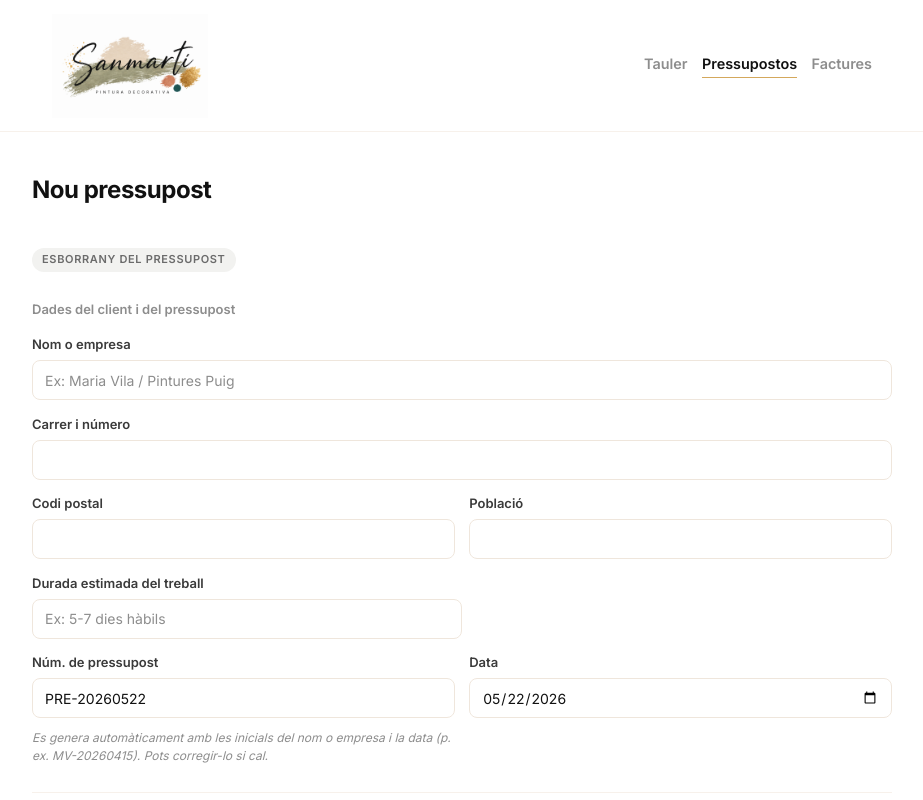
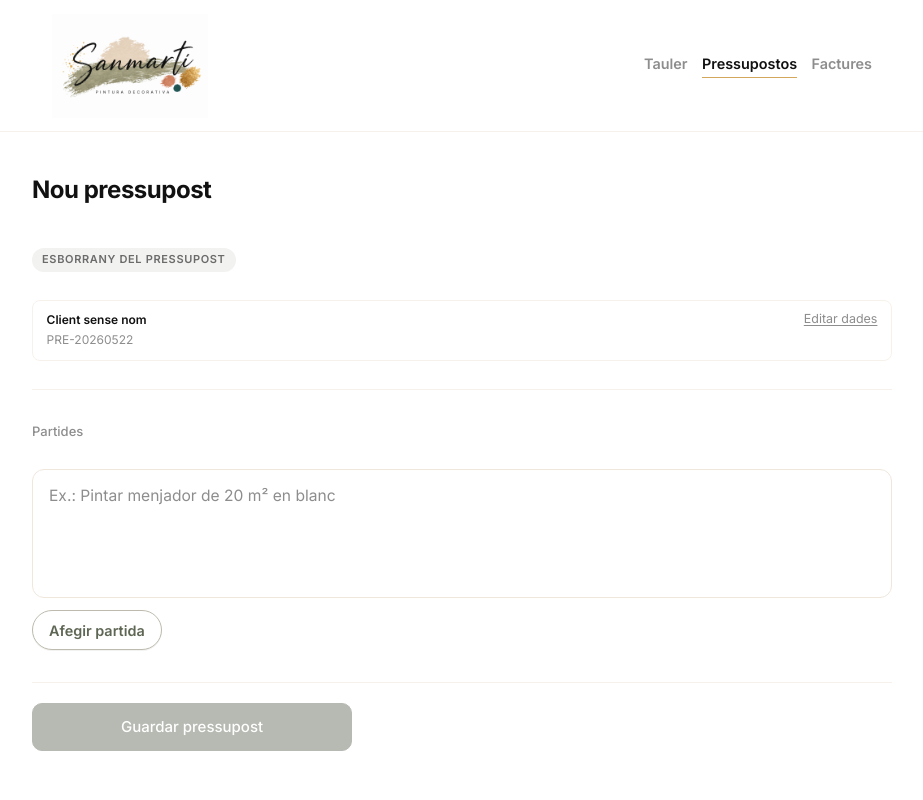
Before and after one commit to marcelavbc/ai-budget-agent, a Next.js app: page /budgets/nou in a window 1280 px wide. Shown: the top 800 px of the page, without its empty margins (178-1101 px from the left). Built offline with nearby package versions, Linux system fonts and the light colour scheme.

Commit message:
feat: add collapsible client summary section in BudgetClientForm for improved user interaction and display of client details

```diff
--- a/src/features/budgets/components/BudgetClientForm.tsx
+++ b/src/features/budgets/components/BudgetClientForm.tsx
@@ -1,3 +1,4 @@
+import { useState } from "react";
 import type { BudgetClientDetails } from "@/features/budgets/types/budget";
 import styles from "./BudgetDraftView.module.css";
 
@@ -14,6 +15,8 @@ export function BudgetClientForm({
   onQuoteNumberChange: (value: string) => void;
   onResetQuoteAutomation: () => void;
 }) {
+  const [collapsed, setCollapsed] = useState(true);
+
   function setClientField<K extends keyof BudgetClientDetails>(
     key: K,
     value: BudgetClientDetails[K]
@@ -21,8 +24,38 @@ export function BudgetClientForm({
     onChange((prev) => ({ ...prev, [key]: value }));
   }
 
+  const clientName = client.nameOrCompany || "Client sense nom";
+  const quoteNumber = client.quoteNumber || "—";
+
+  if (collapsed) {
+    return (
+      <div className={styles.clientSection}>
+        <div className={styles.clientSummary}>
+          <div className={styles.clientSummaryText}>
+            <span className={styles.clientSummaryName}>{clientName}</span>
+            <span>{quoteNumber}</span>
+          </div>
+          <button
+            type="button"
+            className={styles.linkLike}
+            onClick={() => setCollapsed(false)}
+          >
+            Editar dades
+          </button>
+        </div>
+      </div>
+    );
+  }
+
   return (
     <div className={styles.clientSection}>
+      <button
+        type="button"
+        className={styles.linkLike}
+        onClick={() => setCollapsed(true)}
+      >
+        Amagar dades
+      </button>
       <h3 className={styles.clientSectionTitle}>
         Dades del client i del pressupost
       </h3>
--- a/src/features/budgets/components/BudgetDraftView.module.css
+++ b/src/features/budgets/components/BudgetDraftView.module.css
@@ -216,6 +216,32 @@
   margin: 0 0 16px;
   padding-bottom: 0;
   border-bottom: none;
+}
+
+.clientSummary {
+  display: flex;
+  flex-direction: row;
+  justify-content: space-between;
+  align-items: center;
+  gap: 0.75rem;
+  border: 1px solid var(--border-soft);
+  border-radius: 8px;
+  padding: 0.65rem 0.85rem;
+  font-size: 12px;
+}
+
+.clientSummaryText {
+  display: flex;
+  flex-direction: column;
+  gap: 0.15rem;
+  font-size: 12px;
+  color: var(--text-muted);
+  min-width: 0;
+}
+
+.clientSummaryName {
+  font-weight: 600;
+  color: var(--text);
 }
 
 .fields {
```
